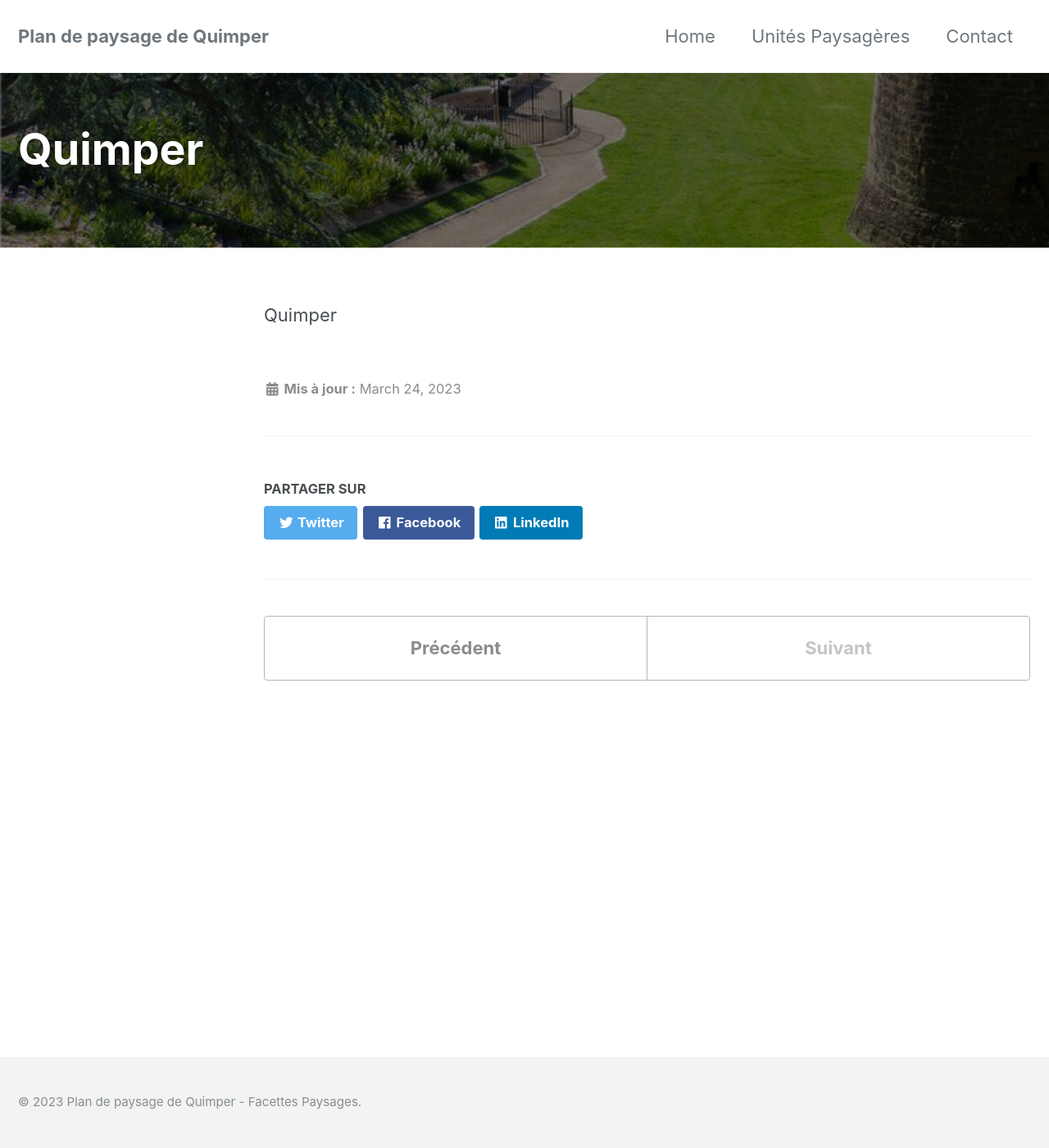
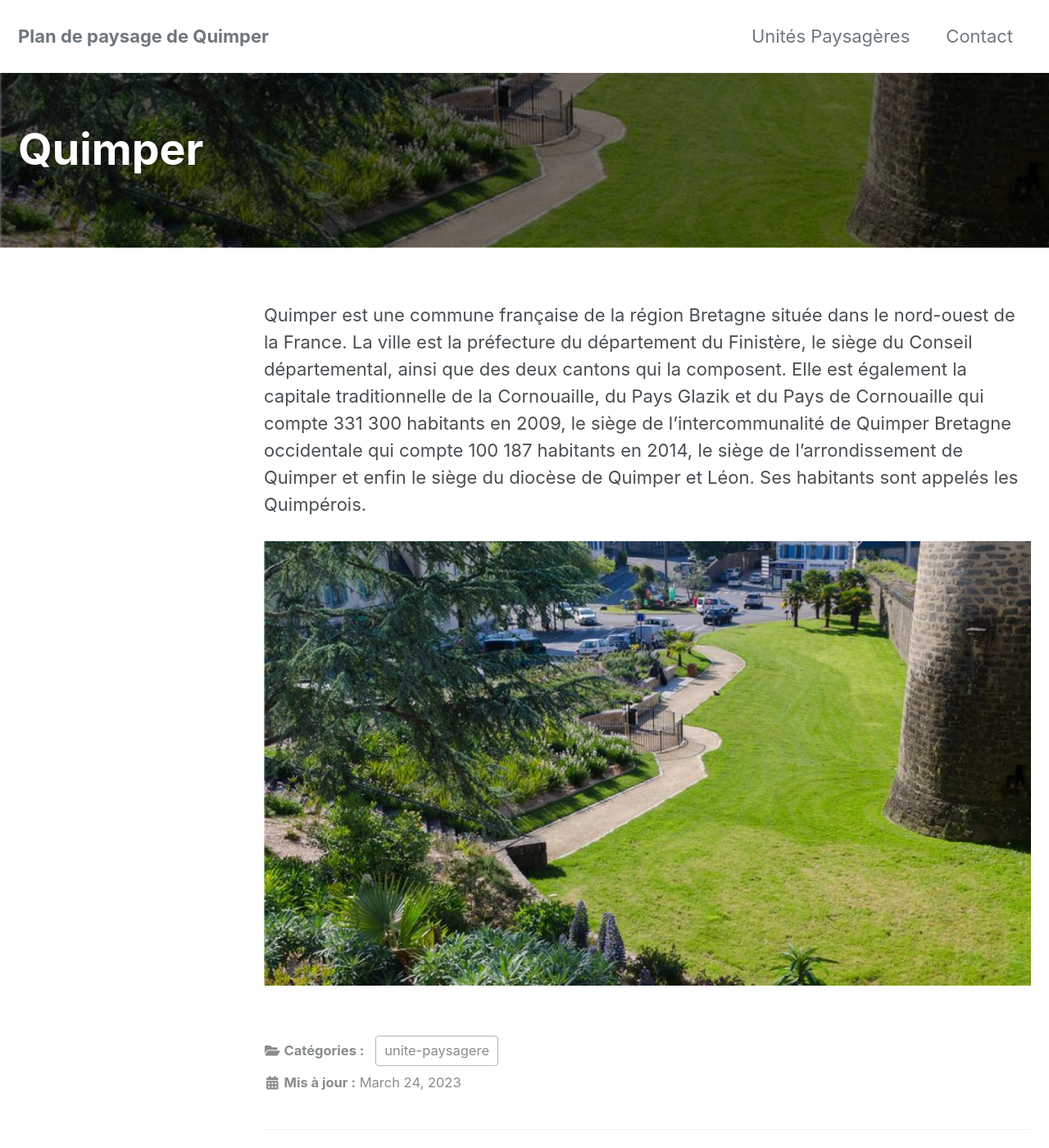
Before and after one commit to facettespaysages/plan-paysage-quimper, a Jekyll site: the page built from _posts/2023-03-24-quimper.md, in a window 1280 px wide and 1400 px high. Shown: the whole window at 82% size. Built offline with Jekyll 4.4.1, drawn with Linux system fonts in a browser that asks for light colours; cached includes are drawn as plain includes; nearby versions of some CDN libraries.

```diff
--- a/_data/navigation.yml
+++ b/_data/navigation.yml
@@ -1,7 +1,5 @@
 # main links
 main:
-  - title: "Home"
-    url: /
   - title: "Unités Paysagères"
     url:  /unites-paysageres/
   - title: "Contact"
--- a/_posts/2023-03-24-quimper.md
+++ b/_posts/2023-03-24-quimper.md
@@ -7,7 +7,12 @@ header:
   overlay_image: /assets/images/quimper.png
   overlay_filter: 0.5
   show_overlay_excerpt: false
-collection: unite-paysagere
+categories:
+  - unite-paysagere
 ---
 
-Quimper
+Quimper est une commune française de la région Bretagne située dans le nord-ouest de la France.
+La ville est la préfecture du département du Finistère, le siège du Conseil départemental, ainsi que des deux cantons qui la composent.
+Elle est également la capitale traditionnelle de la Cornouaille, du Pays Glazik et du Pays de Cornouaille qui compte 331 300 habitants en 2009, le siège de l'intercommunalité de Quimper Bretagne occidentale qui compte 100 187 habitants en 2014, le siège de l'arrondissement de Quimper et enfin le siège du diocèse de Quimper et Léon. Ses habitants sont appelés les Quimpérois.
+
+![Quimper](/plan-paysage-quimper/assets/images/quimper.png)
```
Also changed, not shown: _pages/unite-paysagere.md (+3 -2 lines), _posts/2023-03-24-lanniron.md (+2 -1 lines).
